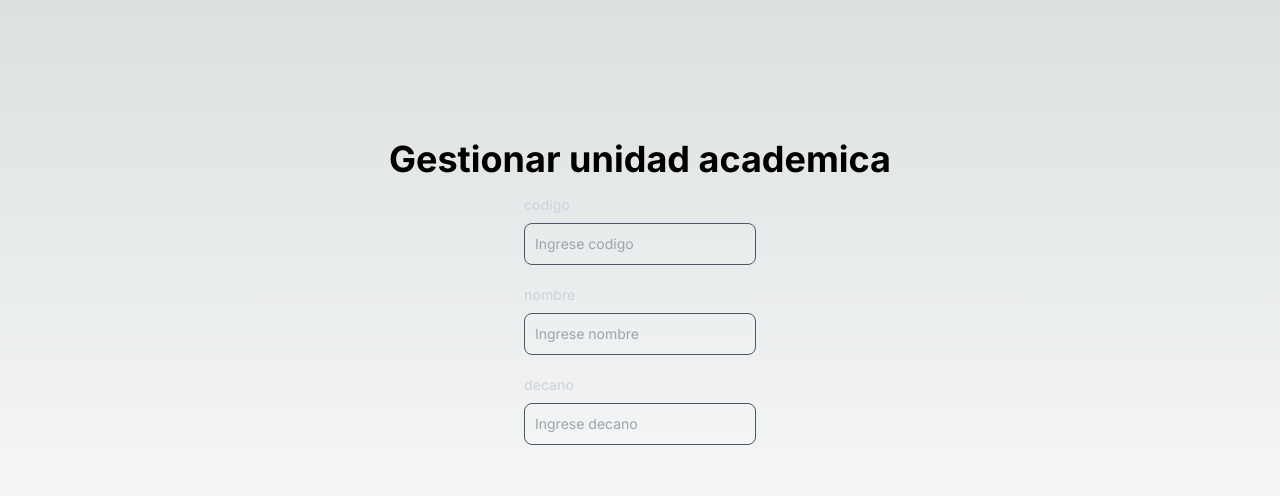
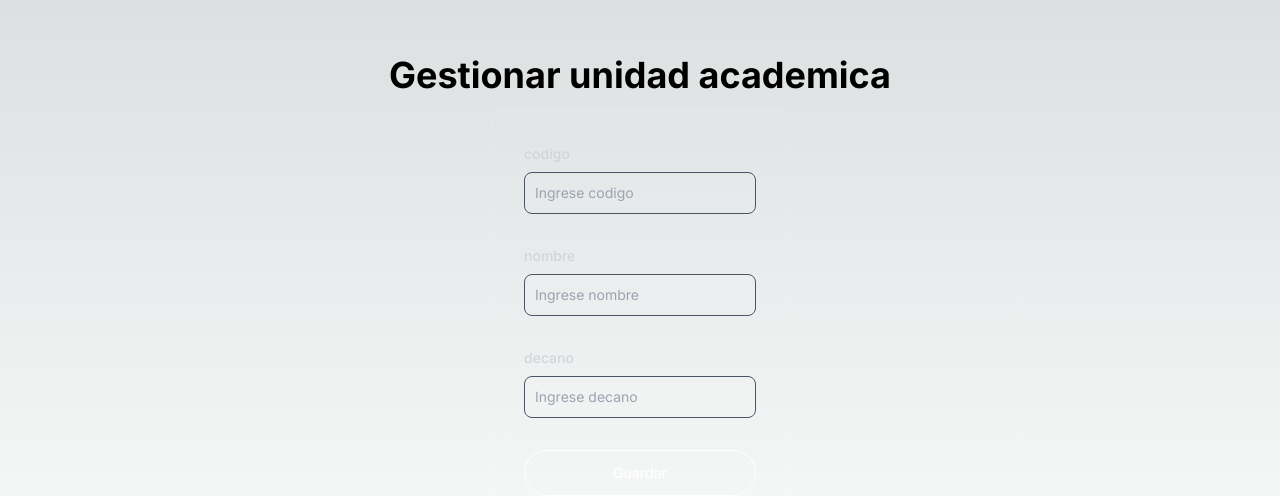
Before and after one commit to alvaroVarelas/Formulario, a Next.js app: page / in a window 1280 px wide. Shown: the part 108-604 px from the top of the page. Built offline with nearby package versions, Linux system fonts and the light colour scheme.

Commit message:
crear boton Guardar, centrarlo y hacer un borde al formulario y organizarlo un poco

```diff
--- a/src/app/page.tsx
+++ b/src/app/page.tsx
@@ -25,7 +25,8 @@ const Button = ({children, ...props}: {children: React.ReactNode}) => {
   return (
     <button
       type='submit'
-      className='bg-blue-500 hover:bg-blue-700 text-white font-bold py-2 px-4 rounded'
+      className='px-5 py-3 text-sm font-medium text-white text-center border border-white
+      rounded-full w-full'
       {...props}
     >
       {children}
@@ -35,9 +36,9 @@ const Button = ({children, ...props}: {children: React.ReactNode}) => {
 
 export default function Home() {
   return (
-    <main className={"${inter.className} flex min-h-screen flex-col items-center justify-center p-24"}>
+    <main className={"${inter.className} flex flex-col min-h-screen items-center justify-center p-24"}>
       <h1 className='text-4xl font-bold tracking-light text-center mb-4'>Gestionar unidad academica</h1>
-      <form className="space-y-5">
+      <form className="space-y-8 border border-white/10 p-8 rounded">
         <Input
           id="id"
           name="id"
@@ -61,7 +62,7 @@ export default function Home() {
           type="text"
           placeholder="Ingrese decano"
         />
-
+        <Button>Guardar</Button>
       </form>
     </main>
   )
```
